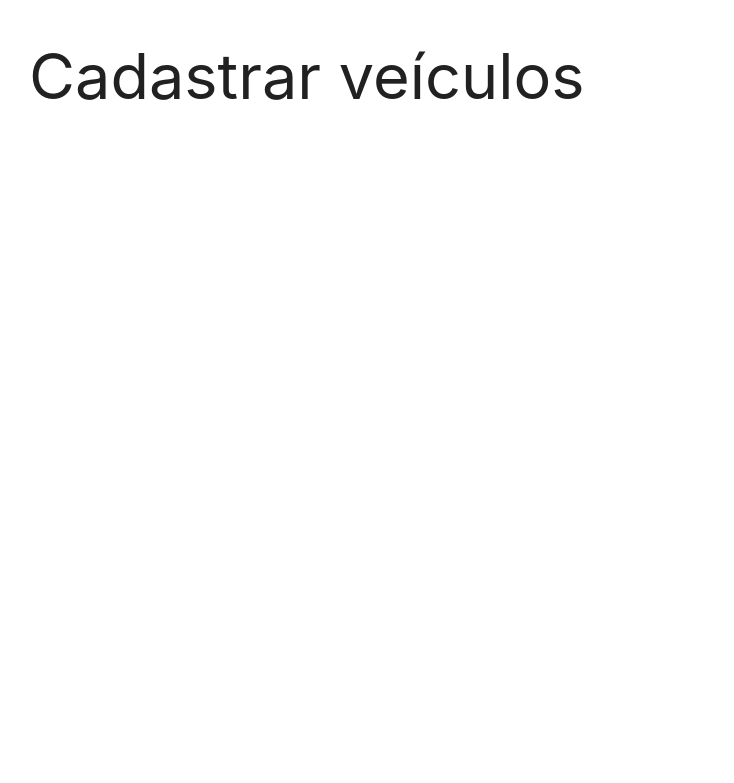
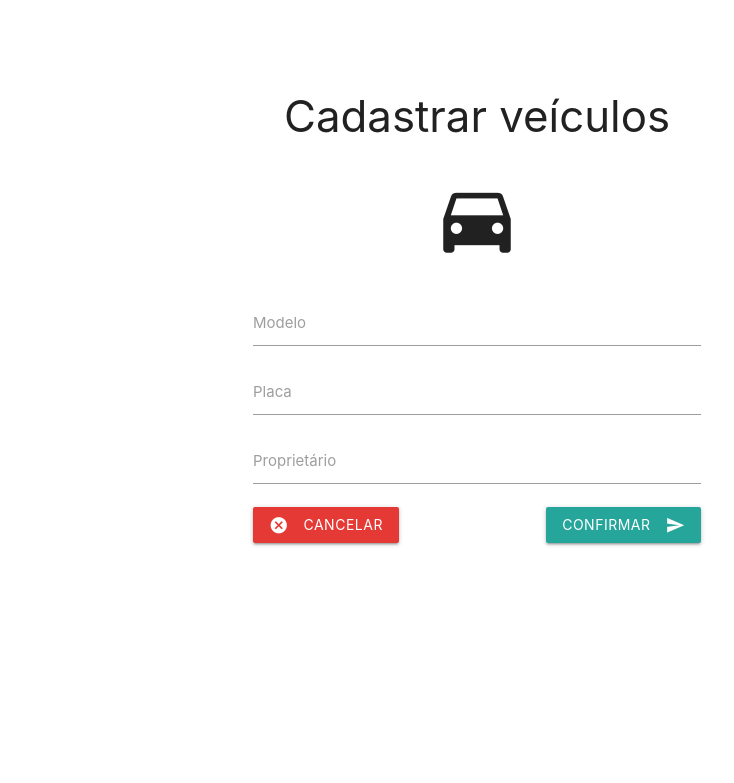
Before and after one commit to biielsantos/tcc-senai, a PHP site: page /admin/cadastrar-veiculos.php in a window 1280 px wide. Shown: the top 783 px of the page, without its empty margins (163-897 px from the left). Before the commit the page ends 100 px from the top, so only its background shows below. Run offline with PHP 8.4, Linux system fonts and the light colour scheme.

Commit message:
Adicao tela de cadastrar veiculos (Admin)

```diff
--- a/Projeto/admin/cadastrar-veiculos.php
+++ b/Projeto/admin/cadastrar-veiculos.php
@@ -3,10 +3,35 @@
 <head>
   <?php include "../components/head.php" ?>
   <title>SRV | Cadastrar veículos</title>
+
+  <link rel="stylesheet" href="../styles/cadastrar-veiculos.css">
 </head>
 <body>
   <div class="container">
-    <h1>Cadastrar veículos</h1>
+    <h3 class="center">Cadastrar veículos</h3>
+    <p class="center"><i class="material-icons large">directions_car</i></p>
+    <form>
+      <div class="input-field">
+        <label for="modelo">Modelo</label>
+        <input type="text" name="modelo" id="modelo" autocomplete="off" />
+      </div>
+      <div class="input-field">
+        <label for="placa">Placa</label>
+        <input type="text" name="placa" id="placa" autocomplete="off" />
+      </div>
+      <div class="input-field">
+        <label for="proprietario">Proprietário</label>
+        <input type="text" name="proprietario" id="proprietario" autocomplete="off" />
+      </div>
+      <div class="button-container">
+        <a href="/tcc"  class="btn waves-effect red darken-1">Cancelar
+          <i class="material-icons left">cancel</i>
+        </a>
+        <button class="btn waves-effect" type="submit" name="submit">Confirmar
+          <i class="material-icons right">send</i>
+        </button>
+      </div>
+    </form>
   </div>
 </body>
 </html>
--- /dev/null
+++ b/Projeto/styles/cadastrar-veiculos.css
@@ -0,0 +1,16 @@
+.container {
+  margin-top: 5%;
+  display: flex;
+  flex-direction: column;
+  align-items: center;
+}
+
+form {
+  text-align: center;
+  width: 50%;
+}
+
+.button-container {
+  display: flex;
+  justify-content: space-between;
+}
```
